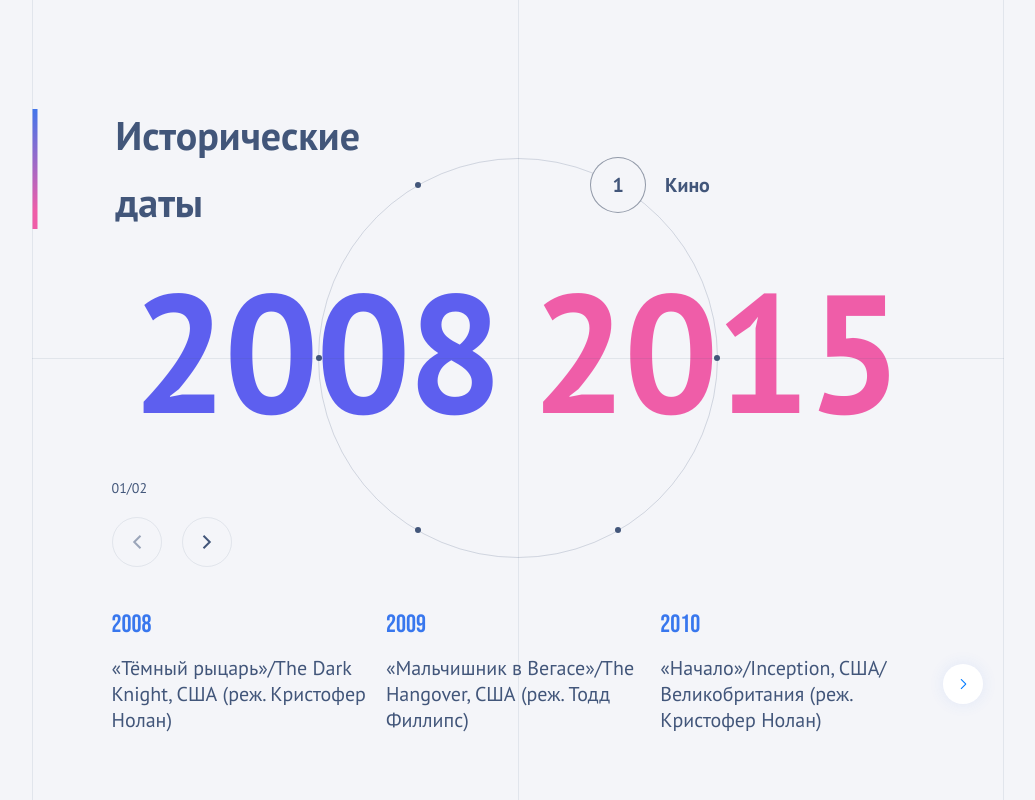
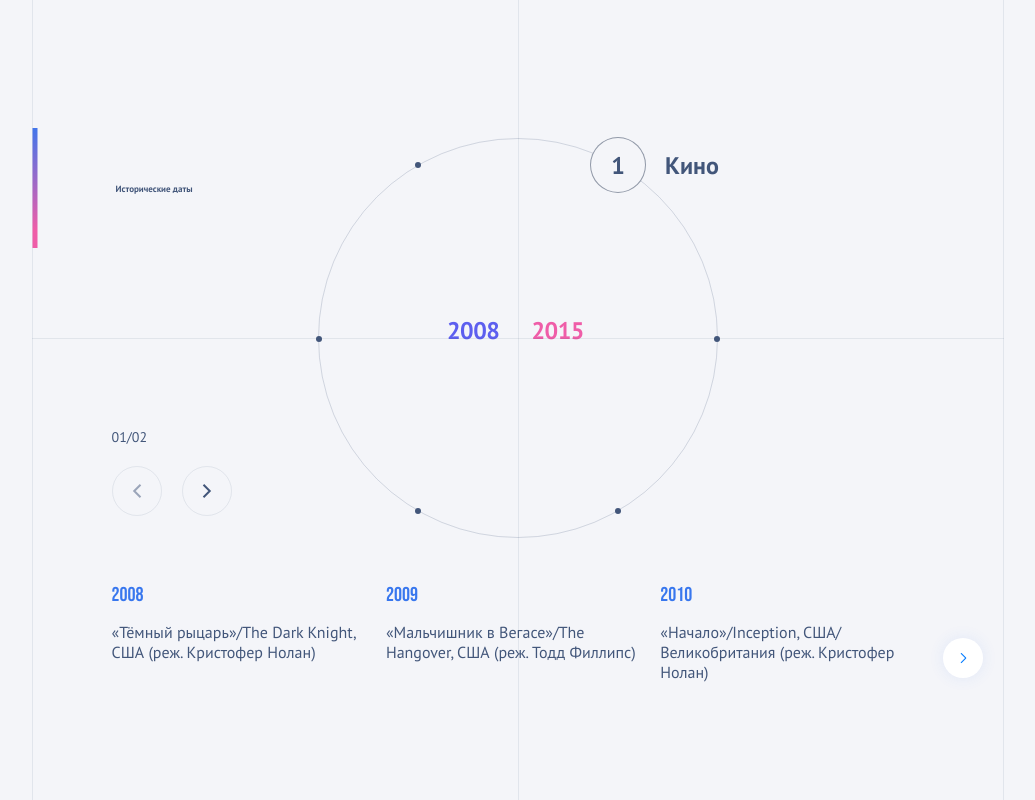
Before and after one commit to M4XPRD/historical-dates, a React (Vite) app: page / in a window 1280 px wide. Shown: the whole page, without its empty margins (122-1157 px from the left). Built offline with nearby package versions, Linux system fonts and the light colour scheme.

Commit message:
Font sizes fixed and new colour added

```diff
--- a/src/styles/index.css
+++ b/src/styles/index.css
@@ -16,13 +16,15 @@
   --colour-main: #42567A;
   --colour-dot: #303e5880;
   --colour-background: #F4F5F9;
+  --colour-mobile-border: #C7CDD9;
   --font-family: 'PT Sans', sans-serif;
   --font-family-secondary: 'Bebas Neue', sans-serif;
   --fw-standart: 400;
   --fw-bold: 700;
   --fs-xxs: 14px;
-  --fs-xs: 20px;
-  --fs-s: 25px;
-  --fs-m: 56px;
-  --fs-l: 200px;
+  --fs-xs: 16x;
+  --fs-s: 20px;
+  --fs-m: 25px;
+  --fs-l: 56px;
+  --fs-xl: 200px;
 }
```
